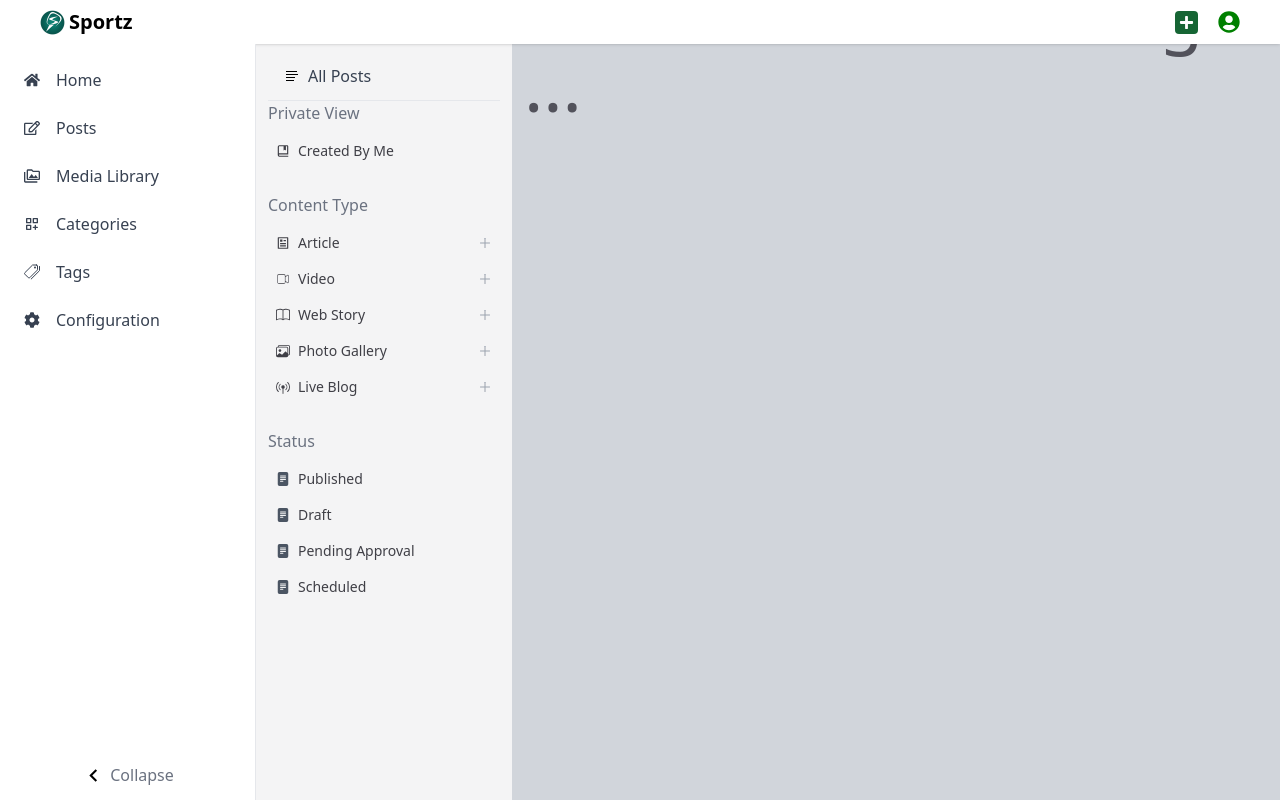
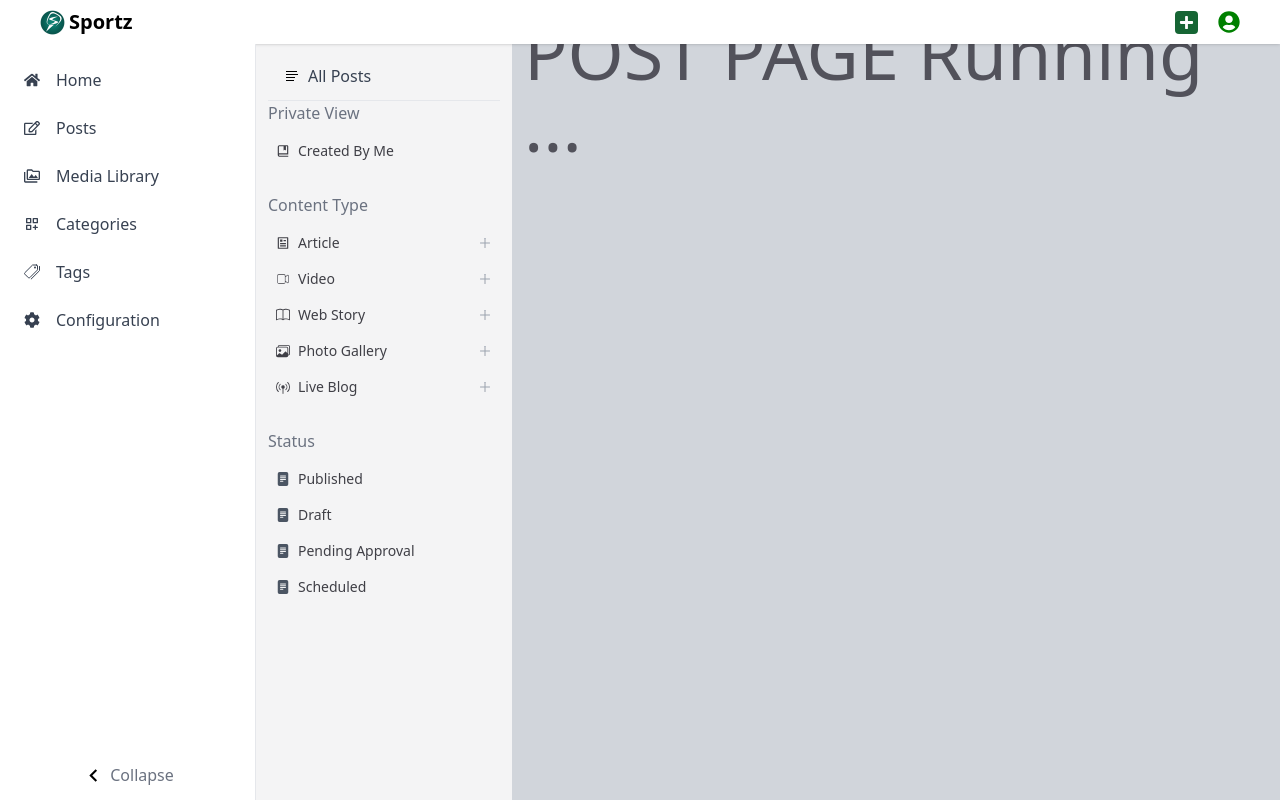
Before and after one commit to adaptedbrains/sportzpoint-admin, a Next.js app: page /posts in a window 1280 px wide. Built offline with nearby package versions, Linux system fonts and the light colour scheme.

Commit message:
mt on post page

```diff
--- a/app/posts/page.js
+++ b/app/posts/page.js
@@ -4,7 +4,7 @@ const page = () => {
   return (
     <div  className='flex px-3 w-full h-4  justify-center items-center '>
 
-      <h1 className='text-7xl text-zinc-600'  >  POST PAGE Running ... </h1>
+      <h1 className='text-7xl text-zinc-600 mt-20'  >  POST PAGE Running ... </h1>
  </div>
   )
 }
```
